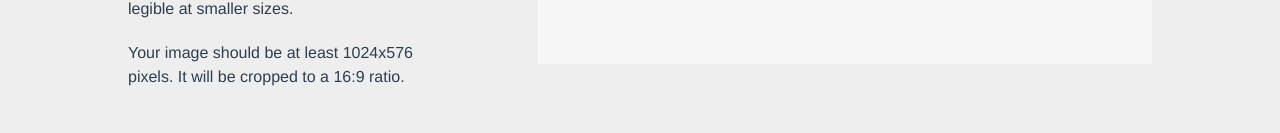
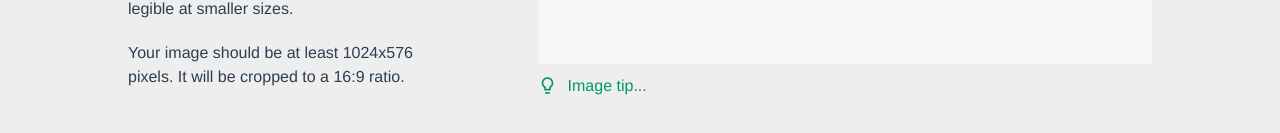
Before and after one commit to Delta-Band/charidy-templates, a Vue app: page /wizard in a window 1280 px wide. Shown: the part 651-784 px from the top of the page. Built offline with nearby package versions, Linux system fonts and the light colour scheme.

Commit message:
add tip component

```diff
--- a/src/components/wizard/cover/CampaignTitle.vue
+++ b/src/components/wizard/cover/CampaignTitle.vue
@@ -17,17 +17,23 @@
     >
       <div class="input-title">Title</div>
       <v-text-field height="50" class="text-input"></v-text-field>
+      <WizardFieldTip class="text-input-tip" >Title tip...</WizardFieldTip>
       <div class="input-title">Subtitle</div>
       <v-text-field height="50" class="text-input"></v-text-field>
+      <WizardFieldTip class="text-input-tip" >Subtitle tip...</WizardFieldTip>
     </section>
   </div>
 </template>
 
 <script>
 import { mapGetters } from "vuex";
+import WizardFieldTip from "../shared-components/field-tip";
 
 export default {
   name: "CampaignTitle",
+  components: {
+    WizardFieldTip,
+  },
   computed: {
     ...mapGetters(["wizardPortrait"])
   }
@@ -76,4 +82,9 @@ label {
   @extend .text-input;
   flex-grow: 1;
 }
+
+.text-input-tip {
+  margin-top: -12px;
+  margin-bottom: 32px;
+}
 </style>
--- a/src/components/wizard/cover/Cover.vue
+++ b/src/components/wizard/cover/Cover.vue
@@ -3,7 +3,7 @@
     <CoverMedia />
     <div class="vertical-spacer" />
     <CampaignTitle />
-    <AdvancedSection v-bind:isOpen="wizardCover.advanced" @toggle="toggleAdvancedMode">
+    <AdvancedSection :isOpen="wizardCover.advanced" @toggle="toggleAdvancedMode">
       <template v-slot:1>
         <Countdown />
       </template>
@@ -15,7 +15,7 @@
 import CoverMedia from "./CoverMedia.vue";
 import CampaignTitle from "./CampaignTitle.vue";
 import Countdown from "./Countdown.vue";
-import AdvancedSection from "../AdvancedSection.vue";
+import AdvancedSection from "../shared-components/AdvancedSection.vue";
 import { mapGetters, mapActions } from "vuex";
 
 export default {
--- a/src/components/wizard/cover/CoverMedia.vue
+++ b/src/components/wizard/cover/CoverMedia.vue
@@ -33,18 +33,23 @@
           </v-responsive>
         </v-tab-item>
       </v-tabs-items>
+      <WizardFieldTip >{{tab === 0 ? 'Image tip...' : 'Video tip...'}}</WizardFieldTip>
     </section>
   </div>
 </template>
 
 <script>
 import { mapGetters } from "vuex";
+import WizardFieldTip from "../shared-components/field-tip";
 
 export default {
   name: "CoverMedia",
+  components: {
+    WizardFieldTip,
+  },
   data() {
     return {
-      tab: null,
+      tab: 0,
       items: [
         {
           tab: "Image",
--- a/src/components/wizard/AdvancedSection.vue
+++ b/src/components/wizard/shared-components/AdvancedSection.vue
@@ -2,8 +2,8 @@
   <section class="advanced">
     <div
       class="advanced-container"
-      v-bind:class="isOpen ? 'open' : 'closed'"
-      v-bind:style="{
+      :class="isOpen ? 'open' : 'closed'"
+      :style="{
         'height': `${isOpen > 0 ? advacedSectionHeight : 0}px`,
       }"
     >
@@ -16,7 +16,7 @@
     <v-btn class="advanced-btn" text ripple @click="toggleAdvancedMode">
       <div class="btn-content">
         Advanced Options
-        <v-icon class="icon" v-bind:class="isOpen ? 'open' : 'closed'">mdi-arrow-down</v-icon>
+        <v-icon class="icon" :class="isOpen ? 'open' : 'closed'">mdi-arrow-down</v-icon>
       </div>
     </v-btn>
   </section>
@@ -60,7 +60,7 @@ export default {
 </script>
 
 <style lang="scss" scoped>
-@import "./shared-styles/index";
+@import "../shared-styles/index";
 
 .advanced {
   .advanced-container {
--- /dev/null
+++ b/src/components/wizard/shared-components/field-tip.vue
@@ -0,0 +1,31 @@
+<template>
+  <div class="wizard-field-tip">
+    <v-icon class="icon" >mdi-lightbulb-outline</v-icon>
+    <slot />
+  </div>
+</template>
+
+<script>
+export default {
+  name: "WizardFieldTip",
+};
+</script>
+
+<style lang="scss" scoped>
+@import '../shared-styles/index.scss';
+
+.wizard-field-tip {
+  width: 100%;
+  text-align: left;
+  margin-top: 10px;
+  display: flex;
+  align-items: center;
+  color: $green;
+
+  .icon {
+    margin-right: 10px;
+    color: $green;
+    font-size: 20px;
+  }
+}
+</style>
--- a/src/components/wizard/shared-styles/colors.scss
+++ b/src/components/wizard/shared-styles/colors.scss
@@ -1,3 +1,4 @@
 $btn-hover-bg: rgba(black, 0.1);
 $blue: rgb(54, 116, 255);
 $yellow: rgb(255, 153, 0);
+$green: rgb(0, 152, 99);
--- a/src/components/wizard/shared-styles/components.scss
+++ b/src/components/wizard/shared-styles/components.scss
@@ -59,17 +59,17 @@ $ease: cubic-bezier(0.25, 0.46, 0.45, 0.94);
 }
 
 .text-input {
-  margin-bottom: 20px;
+  margin-bottom: 0;
   margin-top: 0;
 
-  &:last-of-type {
-    margin-bottom: 0px;
-  }
+  // &:last-of-type {
+  //   margin-bottom: 0px;
+  // }
 
   &::v-deep .v-input__slot {
     background-color: rgba(255, 255, 255, 0.5);
-    // border-top-left-radius: 5px;
-    // border-top-right-radius: 5px;
+    border-top-left-radius: 3px;
+    border-top-right-radius: 3px;
   }
 
   &::v-deep input {
```
